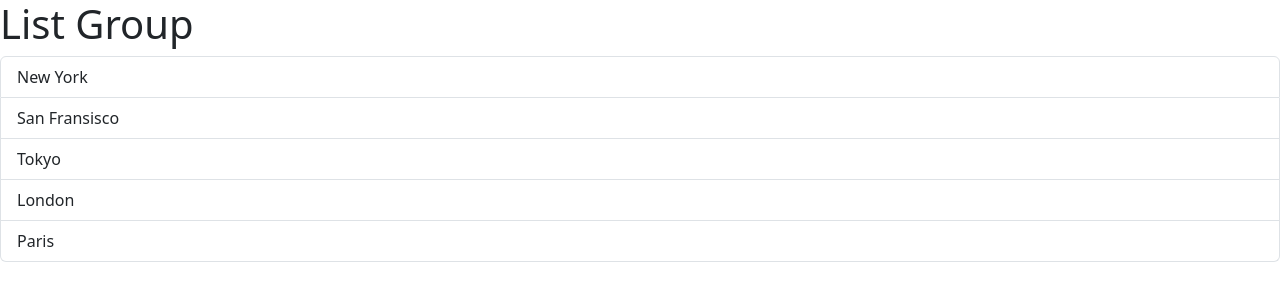
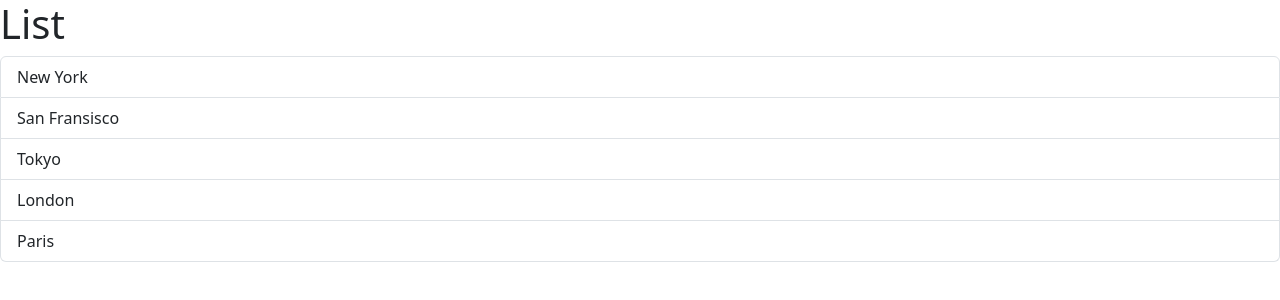
Before and after one commit to BishnuThapa/react-app-typescript, a React (Vite) app in the folder react-app-typescript/: page / in a window 1280 px wide. Shown: the top 300 px of the page. Built offline with nearby package versions, Linux system fonts and the light colour scheme.

Commit message:
conditional rendering that means display no items if list is empty

```diff
--- a/react-app-typescript/src/components/ListGroup.tsx
+++ b/react-app-typescript/src/components/ListGroup.tsx
@@ -1,8 +1,10 @@
 function ListGroup() {
   const items = ["New York", "San Fransisco", "Tokyo", "London", "Paris"];
+
   return (
     <>
-      <h1>List Group</h1>
+      <h1>List</h1>
+      {items.length === 0 && <h2>No Items Found</h2>}
       <ul className="list-group">
         {items.map((item) => (
           <li className="list-group-item" key={item}>
```
